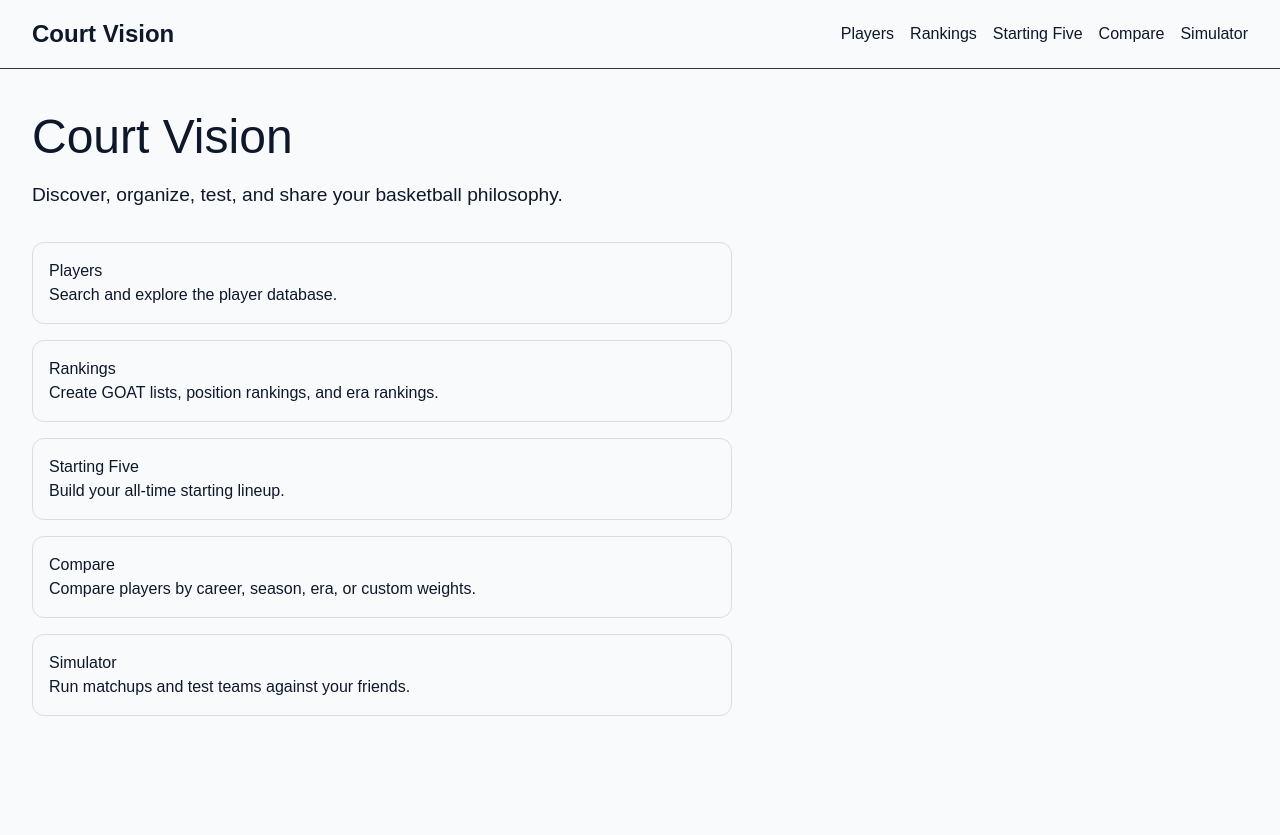
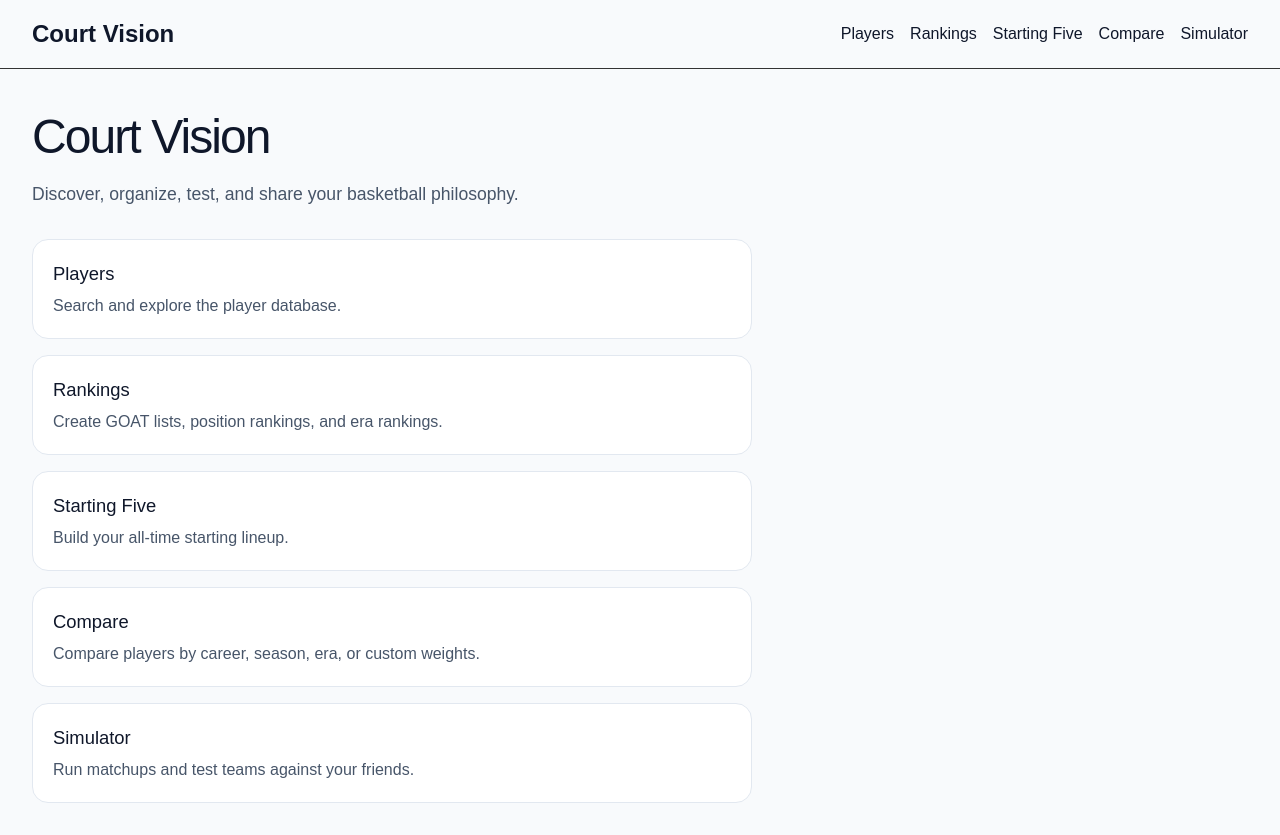
Before and after one commit to Jwooley2/Court-Vision, a Next.js app in the folder court-vision/: page / in a window 1280 px wide. Before the commit the page ends 800 px from the top, so only its background shows below. Built offline with nearby package versions, Linux system fonts and the light colour scheme.

Commit message:
Add reusable homepage styling

```diff
--- a/court-vision/app/globals.css
+++ b/court-vision/app/globals.css
@@ -90,3 +90,52 @@ select {
 input::placeholder {
   color: var(--text-secondary);
 }
+.page {
+  padding: 2rem;
+  max-width: 1200px;
+}
+
+.page-title {
+  font-size: 3rem;
+  margin: 0 0 0.5rem;
+  letter-spacing: -0.04em;
+}
+
+.page-subtitle {
+  color: var(--text-secondary);
+  font-size: 1.1rem;
+  margin-bottom: 2rem;
+}
+
+.card-grid {
+  display: grid;
+  gap: 1rem;
+  max-width: 720px;
+}
+
+.card {
+  display: block;
+  background: var(--surface);
+  border: 1px solid var(--border);
+  border-radius: 16px;
+  padding: 1.25rem;
+  text-decoration: none;
+  color: var(--text-primary);
+  transition: 0.2s ease;
+}
+
+.card:hover {
+  transform: translateY(-2px);
+  border-color: var(--accent);
+  background: var(--surface-hover);
+}
+
+.card h2 {
+  margin: 0 0 0.4rem;
+  font-size: 1.15rem;
+}
+
+.card p {
+  margin: 0;
+  color: var(--text-secondary);
+}
--- a/court-vision/app/page.tsx
+++ b/court-vision/app/page.tsx
@@ -2,37 +2,35 @@ import Link from "next/link";
 
 export default function Home() {
   return (
-    <main style={{ padding: "2rem", fontFamily: "Arial, sans-serif" }}>
-      <h1 style={{ fontSize: "3rem", marginBottom: "0.5rem" }}>
-        Court Vision
-      </h1>
+    <main className="page">
+      <h1 className="page-title">Court Vision</h1>
 
-      <p style={{ fontSize: "1.2rem", marginBottom: "2rem" }}>
+      <p className="page-subtitle">
         Discover, organize, test, and share your basketball philosophy.
       </p>
 
-      <div style={{ display: "grid", gap: "1rem", maxWidth: "700px" }}>
-        <Link href="/players" style={cardStyle}>
+      <div className="card-grid">
+        <Link href="/players" className="card">
           <h2>Players</h2>
           <p>Search and explore the player database.</p>
         </Link>
 
-        <Link href="/rankings" style={cardStyle}>
+        <Link href="/rankings" className="card">
           <h2>Rankings</h2>
           <p>Create GOAT lists, position rankings, and era rankings.</p>
         </Link>
 
-        <Link href="/starting-five" style={cardStyle}>
+        <Link href="/starting-five" className="card">
           <h2>Starting Five</h2>
           <p>Build your all-time starting lineup.</p>
         </Link>
 
-        <Link href="/compare" style={cardStyle}>
+        <Link href="/compare" className="card">
           <h2>Compare</h2>
           <p>Compare players by career, season, era, or custom weights.</p>
         </Link>
 
-        <Link href="/simulator" style={cardStyle}>
+        <Link href="/simulator" className="card">
           <h2>Simulator</h2>
           <p>Run matchups and test teams against your friends.</p>
         </Link>
@@ -40,12 +38,3 @@ export default function Home() {
     </main>
   );
 }
-
-const cardStyle = {
-  display: "block",
-  border: "1px solid #ddd",
-  borderRadius: "12px",
-  padding: "1rem",
-  textDecoration: "none",
-  color: "inherit",
-};
```
